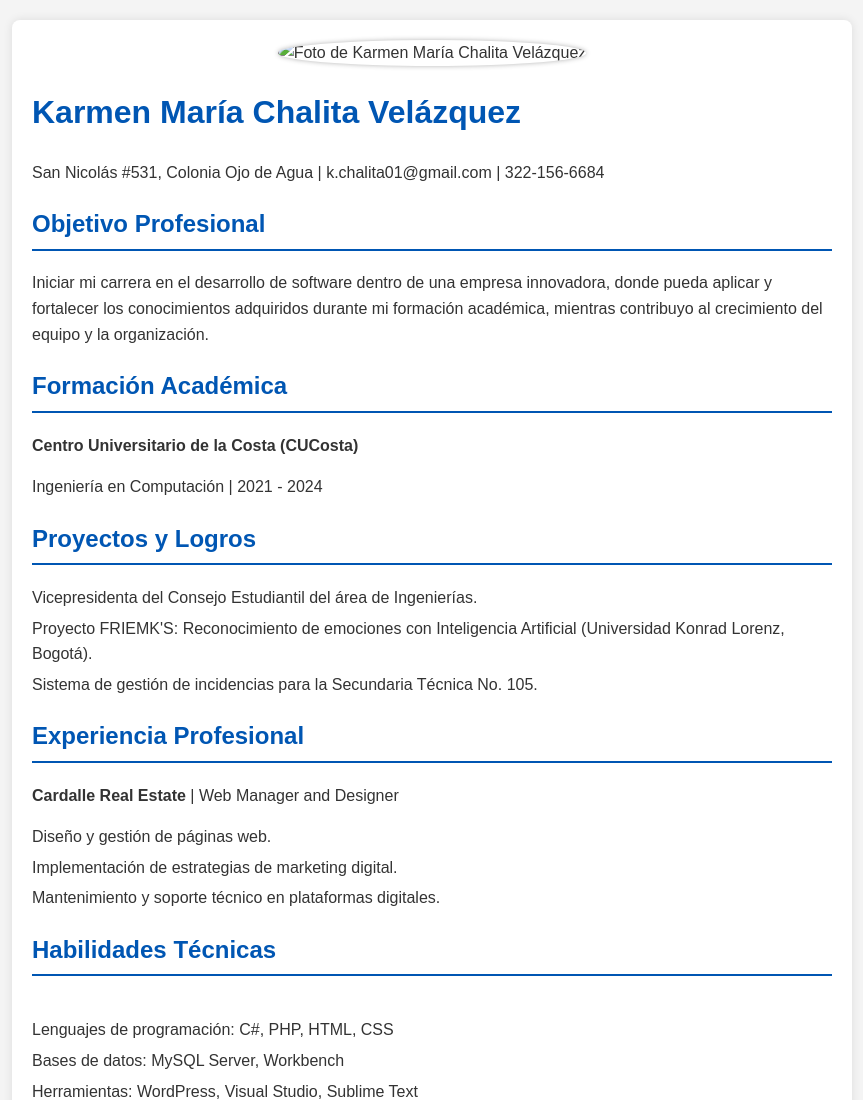
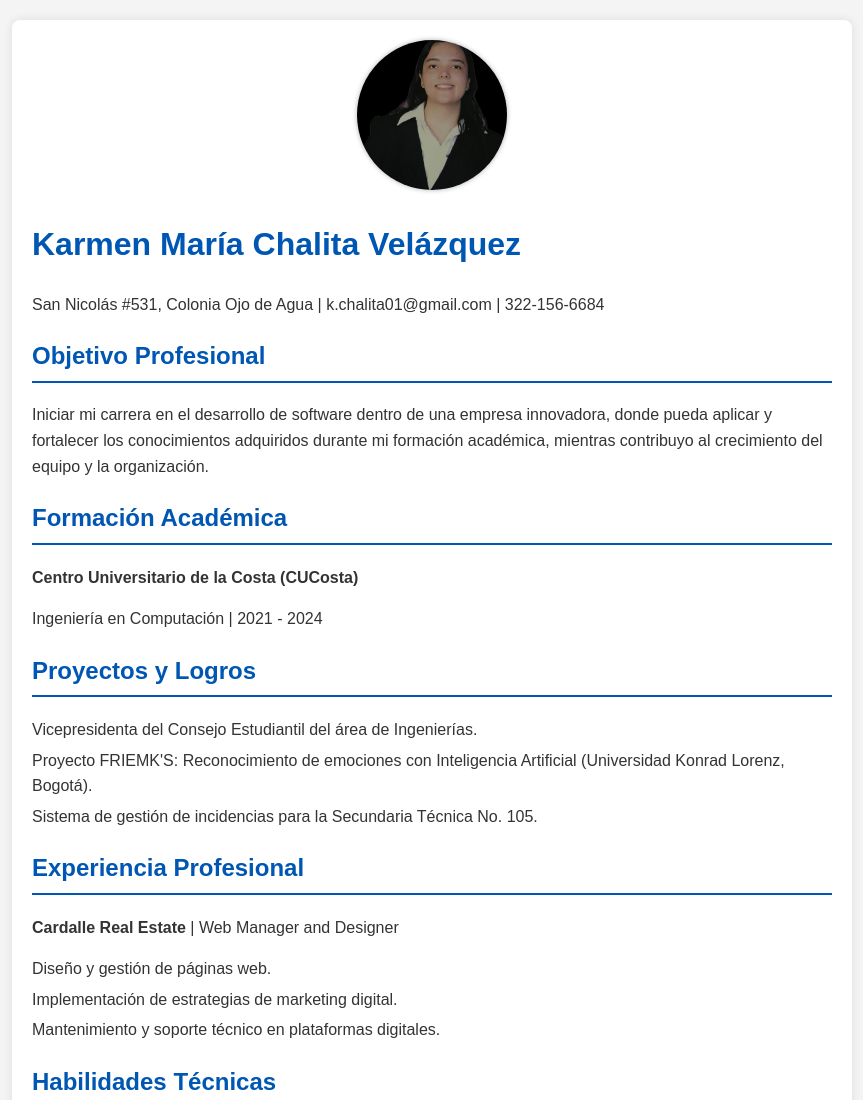
Before and after one commit to Karmen-CH/ChalitaCV, a plain HTML site: page index.html in a window 1280 px wide. Shown: the top 1100 px of the page, without its empty margins (208-1071 px from the left). Drawn offline with Linux system fonts and the light colour scheme.

Commit message:
Update index.html

```diff
--- a/index.html
+++ b/index.html
@@ -58,7 +58,7 @@
 <body>
     <div class="container">
         <div class="profile-picture">
-            <img src="FotoCV.jpeg" alt="Foto de Karmen María Chalita Velázquez">
+            <img src="fotocv.jpg" alt="Foto de Karmen María Chalita Velázquez">
         </div>
         <header>
             <h1>Karmen María Chalita Velázquez</h1>
```
